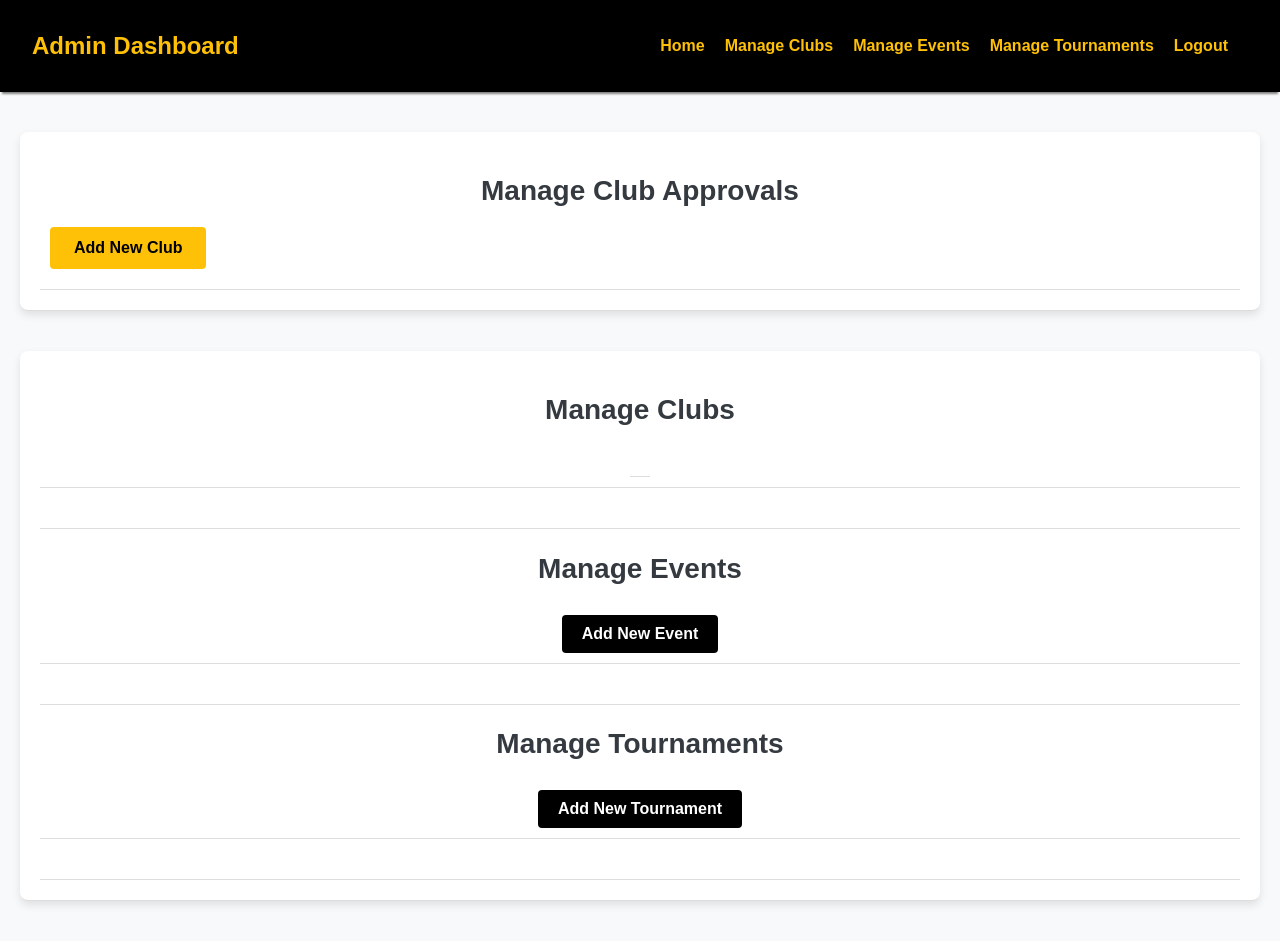
After one commit to pranotivarpe/ClubConnect, a PHP site: page /Admin-dashboard.html in a window 1280 px wide. The commit adds this page. Run offline with PHP 8.4, Linux system fonts and the light colour scheme.

Commit message:
new files

```diff
--- /dev/null
+++ b/Admin-dashboard.html
@@ -0,0 +1,49 @@
+<!DOCTYPE html>
+<html lang="en">
+  <head>
+    <meta charset="UTF-8" />
+    <meta name="viewport" content="width=device-width, initial-scale=1.0" />
+    <title>Admin Dashboard</title>
+    <link rel="stylesheet" href="styles/admin-dashboard.css" />
+  </head>
+  <body>
+    <nav class="navbar">
+      <h1>Admin Dashboard</h1>
+      <ul>
+        <li><a href="#">Home</a></li>
+        <li><a href="#">Manage Clubs</a></li>
+        <li><a href="#">Manage Events</a></li>
+        <li><a href="#">Manage Tournaments</a></li>
+        <li><a href="admin-login.html">Logout</a></li>
+      </ul>
+    </nav>
+
+    <div class="container">
+      <h2>Manage Club Approvals</h2>
+      <button onclick="addClub()">Add New Club</button>
+      <div id="club-approval-section"></div>
+    </div>
+
+    <div class="container">
+      <h2>Manage Clubs</h2>
+      <div class="button-container">
+        <div onclick="viewAllClubs()"></div>
+      </div>
+      <div id="club-section"></div>
+
+      <h2>Manage Events</h2>
+      <div class="button-container">
+        <button onclick="addEvent()">Add New Event</button>
+      </div>
+      <div id="event-section"></div>
+
+      <h2>Manage Tournaments</h2>
+      <div class="button-container">
+        <button onclick="addTournament()">Add New Tournament</button>
+      </div>
+      <div id="tournament-section"></div>
+    </div>
+
+    <script src="js/admin-dashboard.js"></script>
+  </body>
+</html>
--- /dev/null
+++ b/js/admin-dashboard.js
@@ -0,0 +1,131 @@
+// Array to store added clubs
+let clubs = [];
+
+// Function to add a new club
+function addClub() {
+    let clubName = prompt("Enter Club Name:");
+    if (clubName) {
+        // Add the club name to the clubs array
+        clubs.push(clubName);
+
+        // Display the club immediately
+        viewAllClubs();
+    }
+}
+
+// Function to add a new event
+function addEvent() {
+    let eventName = prompt("Enter Event Name:");
+    if (eventName) {
+        let eventSection = document.getElementById('event-section');
+        let eventDiv = document.createElement('div');
+        eventDiv.classList.add('item-container'); // Added class for styling
+        eventDiv.innerHTML = `
+        <div class="item-content">
+          <h3>${eventName}</h3>
+          <button class="edit-btn" onclick="editEvent(this)">Edit</button>
+          <button class="delete-btn" onclick="deleteEvent(this)">Delete</button>
+        </div>
+      `;
+        eventSection.appendChild(eventDiv);
+    }
+}
+
+// Function to add a new tournament
+function addTournament() {
+    let tournamentName = prompt("Enter Tournament Name:");
+    if (tournamentName) {
+        let tournamentSection = document.getElementById('tournament-section');
+        let tournamentDiv = document.createElement('div');
+        tournamentDiv.classList.add('item-container'); // Added class for styling
+        tournamentDiv.innerHTML = `
+        <div class="item-content">
+          <h3>${tournamentName}</h3>
+          <button class="edit-btn" onclick="editTournament(this)">Edit</button>
+          <button class="delete-btn" onclick="deleteTournament(this)">Delete</button>
+        </div>
+      `;
+        tournamentSection.appendChild(tournamentDiv);
+    }
+}
+
+// Function to view all added clubs
+function viewAllClubs() {
+    let clubSection = document.getElementById('club-section');
+    clubSection.innerHTML = ''; // Clear previous content
+
+    // Iterate through the clubs array and display each club
+    clubs.forEach(clubName => {
+        let clubDiv = document.createElement('div');
+        clubDiv.classList.add('item-container'); // Added class for styling
+        clubDiv.innerHTML = `
+        <div class="item-content">
+          <h3>${clubName}</h3>
+          <button class="edit-btn" onclick="editClub(this)">Edit</button>
+          <button class="delete-btn" onclick="deleteClub(this)">Delete</button>
+        </div>
+      `;
+        clubSection.appendChild(clubDiv);
+    });
+}
+
+// Function to edit a club
+function editClub(element) {
+    let newName = prompt("Edit Club Name:", element.parentElement.querySelector('h3').innerText);
+    if (newName) {
+        let oldName = element.parentElement.querySelector('h3').innerText;
+        // Update the club name in the clubs array
+        let index = clubs.indexOf(oldName);
+        if (index !== -1) {
+            clubs[index] = newName; // Update the array
+            element.parentElement.querySelector('h3').innerText = newName; // Update display
+        }
+    }
+}
+
+// Function to delete a club
+function deleteClub(element) {
+    let clubName = element.parentElement.querySelector('h3').innerText;
+    clubs = clubs.filter(club => club !== clubName); // Remove club from array
+    element.parentElement.parentElement.remove(); // Remove club from display
+}
+
+// Function to edit an event
+function editEvent(element) {
+    let newName = prompt("Edit Event Name:", element.parentElement.querySelector('h3').innerText);
+    if (newName) {
+        element.parentElement.querySelector('h3').innerText = newName;
+    }
+}
+
+// Function to delete an event
+function deleteEvent(element) {
+    element.parentElement.remove();
+}
+
+// Function to edit a tournament
+function editTournament(element) {
+    let newName = prompt("Edit Tournament Name:", element.parentElement.querySelector('h3').innerText);
+    if (newName) {
+        element.parentElement.querySelector('h3').innerText = newName;
+    }
+}
+
+// Function to delete a tournament
+function deleteTournament(element) {
+    element.parentElement.remove();
+}
+
+// Function to approve a club
+function approveClub(element) {
+    let clubName = element.parentElement.querySelector('h3').innerText;
+    alert(`${clubName} has been approved!`);
+    element.parentElement.parentElement.remove(); // Remove club from list
+}
+
+// Function to reject a club
+function rejectClub(element) {
+    let clubName = element.parentElement.querySelector('h3').innerText;
+    alert(`${clubName} has been rejected!`);
+    element.parentElement.parentElement.remove(); // Remove club from list
+}
--- /dev/null
+++ b/styles/admin-dashboard.css
@@ -0,0 +1,203 @@
+body {
+  font-family: Arial, sans-serif;
+  background-color: #f8f9fa;
+  margin: 0;
+  padding: 0;
+}
+
+.navbar {
+  background-color: #000;
+  color: #ffc107;
+  padding: 2rem;
+  display: flex;
+  justify-content: space-between;
+  align-items: center;
+  box-shadow: 0 4px 2px -2px gray;
+}
+
+.navbar h1 {
+  font-size: 24px;
+  margin: 0;
+}
+
+.navbar ul {
+  list-style-type: none;
+  margin: 0;
+  padding: 0;
+  display: flex;
+}
+
+.navbar ul li {
+  margin-right: 20px;
+}
+
+.navbar ul li a {
+  color: #ffc107;
+  text-decoration: none;
+  font-weight: bold;
+  transition: color 0.3s;
+}
+
+.navbar ul li a:hover {
+  color: #fff;
+}
+
+.container {
+  max-width: 1200px;
+  margin: 40px auto;
+  padding: 20px;
+  background-color: #fff;
+  box-shadow: 0 4px 8px rgba(0, 0, 0, 0.1);
+  border-radius: 8px;
+}
+
+h2 {
+  color: #343a40;
+  font-size: 28px;
+  margin-bottom: 20px;
+  text-align: center;
+}
+
+button {
+  display: inline-block; /* Changed to inline-block for horizontal alignment */
+  padding: 12px 24px;
+  background-color: #ffc107;
+  color: #000;
+  font-size: 16px;
+  font-weight: bold;
+  border: none;
+  border-radius: 4px;
+  cursor: pointer;
+  transition: background-color 0.3s;
+  margin: 0 10px; /* Margin for spacing between buttons */
+}
+
+button:hover {
+  background-color: #ffae00;
+}
+
+#club-section,
+#event-section,
+#tournament-section {
+  margin-top: 20px;
+  text-align: center;
+}
+
+.item-container {
+  margin-bottom: 15px;
+}
+
+.item-content {
+  display: flex;
+  align-items: center;
+  justify-content: space-between;
+  border: 1px solid #ccc;
+  padding: 10px;
+  border-radius: 5px;
+  background-color: #f9f9f9;
+}
+
+.item-content h3 {
+  flex: 1;
+  margin: 0;
+  padding-right: 20px;
+  font-size: 22px;
+  color: #343a40;
+}
+
+div {
+  padding: 10px;
+  border-bottom: 1px solid #ddd;
+}
+
+.button-container {
+  display: flex;
+  justify-content: center;
+  align-items: center;
+  margin-top: 20px;
+}
+
+.button-container button {
+  padding: 10px 20px;
+  background-color: #000;
+  color: #fff;
+  border-radius: 4px;
+  border: none;
+  cursor: pointer;
+  font-size: 16px;
+}
+
+.button-container button:hover {
+  background-color: #555;
+}
+
+/* Additional styles for edit and delete buttons */
+.edit-btn {
+  background-color: #28a745; /* Green for Edit */
+  margin-left: 10px; /* Space between buttons */
+}
+
+.edit-btn:hover {
+  background-color: #218838; /* Darker green on hover */
+}
+
+.delete-btn {
+  background-color: #dc3545; /* Red for Delete */
+  margin-left: 10px; /* Space between buttons */
+}
+
+.delete-btn:hover {
+  background-color: #c82333; /* Darker red on hover */
+}
+
+/* Club approval */
+
+.item-container {
+  margin-bottom: 15px;
+}
+
+.item-content {
+  display: flex;
+  align-items: center;
+  justify-content: space-between;
+  border: 1px solid #ccc;
+  padding: 10px;
+  border-radius: 5px;
+  background-color: #f9f9f9;
+}
+
+.item-content h3 {
+  flex: 1;
+  margin: 0;
+  padding-right: 20px;
+  font-size: 22px;
+  color: #343a40;
+}
+
+.approve-btn {
+  background-color: #28a745; /* Green for Approve */
+  margin-left: 10px; /* Space between buttons */
+  padding: 8px 16px;
+  color: #fff;
+  border: none;
+  border-radius: 4px;
+  cursor: pointer;
+}
+
+.approve-btn:hover {
+  background-color: #218838; /* Darker green on hover */
+}
+
+.reject-btn {
+  background-color: #dc3545; /* Red for Reject */
+  margin-left: 10px; /* Space between buttons */
+  padding: 8px 16px;
+  color: #fff;
+  border: none;
+  border-radius: 4px;
+  cursor: pointer;
+}
+
+.reject-btn:hover {
+  background-color: #c82333; /* Darker red on hover */
+}
--- a/styles/styles.css
+++ b/styles/styles.css
@@ -109,6 +109,7 @@ body {
 
 .club-cards {
   display: flex;
+  flex-wrap: wrap;
   justify-content: space-around;
 }
 
@@ -117,6 +118,7 @@ body {
   padding: 1rem;
   border-radius: 8px;
   width: 30%;
+  margin-top: 2rem;
 }
 
 .club-card img {
```
Also changed, not shown: admin-login.html (+27 -5 lines), index.html (+22 -0 lines), 4 other files.
